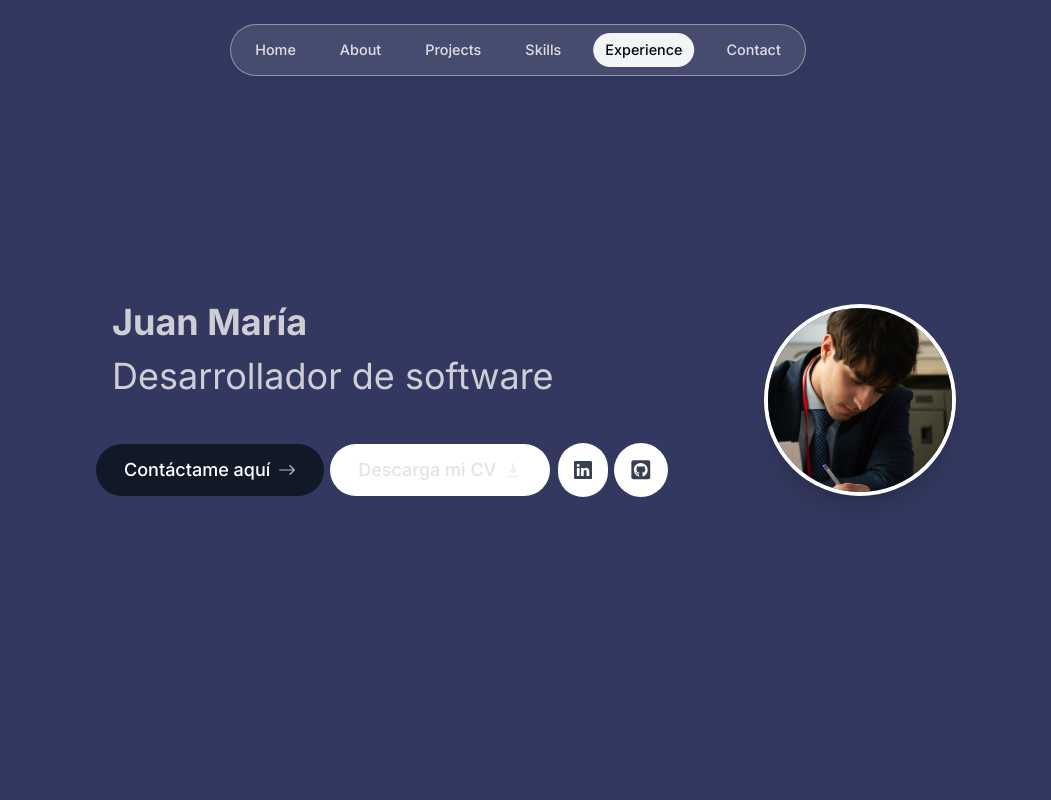
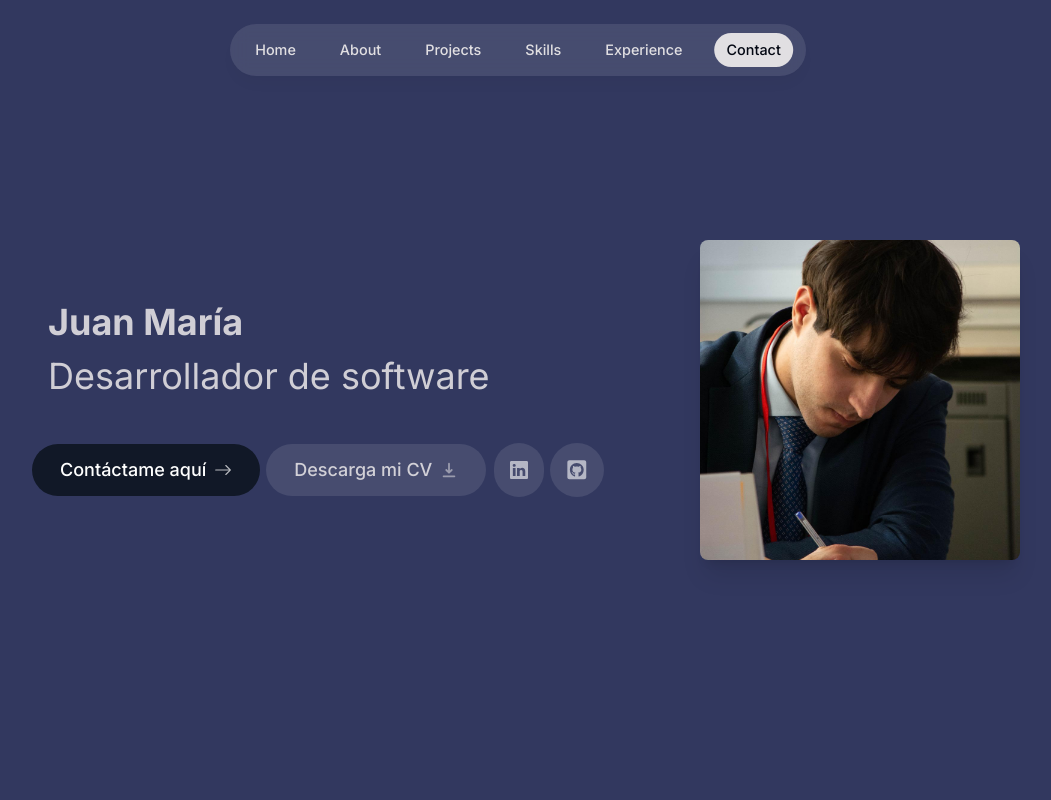
Before and after one commit to juanmariiaa/portfolio, a Next.js app: page / in a window 1280 px wide. Shown: the top 800 px of the page, without its empty margins (122-1173 px from the left). Built offline with nearby package versions, Linux system fonts and the light colour scheme.

Commit message:
Casi terminado

```diff
--- a/app/globals.css
+++ b/app/globals.css
@@ -10,3 +10,7 @@ html {
 .content-box {
   box-shadow: 0px 4px 8px rgba(0, 0, 0, 0.2);
 }
+
+.placeholder-margin-left::placeholder {
+  margin-left: 0.5rem; /* Ajusta el valor según tus necesidades */
+}
--- a/app/page.tsx
+++ b/app/page.tsx
@@ -1,4 +1,5 @@
 import About from "@/components/about";
+import Contact from "@/components/contact";
 import Experiencie from "@/components/experience";
 import Intro from "@/components/intro";
 import Projects from "@/components/projects";
@@ -12,6 +13,7 @@ export default function Home() {
       <Projects />
       <Tecnologies />
       <Experiencie />
+      <Contact />
     </main>
   );
 }
--- a/components/contact.tsx
+++ b/components/contact.tsx
@@ -1,5 +1,57 @@
-import React from "react";
+"use client";
+import { useActiveSectionContext } from "@/context/active-section-context";
+import React, { useEffect } from "react";
+import { TbSend } from "react-icons/tb";
+import { useInView } from "react-intersection-observer";
 
 export default function Contact() {
-  return <div>Contact</div>;
+  const { ref, inView } = useInView({
+    threshold: 0.75,
+  });
+  const { setActiveSection, timeOfLastClick } = useActiveSectionContext();
+
+  useEffect(() => {
+    if (inView && timeOfLastClick < Date.now() - 1000) {
+      setActiveSection("Contact");
+    }
+  }, [inView, setActiveSection, timeOfLastClick]);
+
+  return (
+    <section
+      ref={ref}
+      id="contact"
+      className="mb-28 max-w-screen-md text-left leading-8 sm:mb-40 scroll-mt-28 mx-5 sm:mx-0"
+    >
+      <h2 className="text-3xl text-left font-medium">Contacto</h2>
+      <p>
+        Contáctame a este email: arizaserranojuanmaria@gmail.com o si prefieres
+        rellena este formulario.
+      </p>
+      <form className="flex flex-col gap-4 mt-4">
+        <input
+          className="rounded-xl border-gray-300 p-2 bg-white bg-opacity-10"
+          type="email"
+          required
+          maxLength={500}
+          placeholder="Escribe tu email aquí"
+        />
+        <textarea
+          className="rounded-xl border-gray-300 p-2 resize-none bg-white bg-opacity-10 h-36 placeholder-margin-left"
+          placeholder="Escribe tu mensaje aquí"
+          required
+          maxLength={500}
+        ></textarea>
+        <button
+          type="submit"
+          className="group flex items-center justify-center gap-2 h-[3rem] w-[8rem]
+           text-secondary rounded-full outline-none transition-all focus:scale-110 hover:scale-110
+           active:scale-105 bg-gray-950 disabled:scale-100
+            disabled:bg-opacity-65"
+        >
+          Enviar
+          <TbSend />
+        </button>
+      </form>
+    </section>
+  );
 }
--- a/components/header.tsx
+++ b/components/header.tsx
@@ -14,7 +14,7 @@ export default function Header() {
   return (
     <header className="z-[999] relative">
       <motion.div
-        className="fixed top-0 left-1/2 h-[4.5rem] w-full rounded-none border border-white border-opacity-40 bg-white/10 bg-opacity-80 shadow-lg shadow-black/[0.03] backdrop-blur-[0.5rem] sm:top-6 sm:h-[3.25rem] sm:w-[36rem] sm:rounded-full"
+        className="fixed top-0 left-1/2 h-[4.5rem] w-full rounded-none bg-white/10 bg-opacity-80 shadow-lg shadow-black/[0.03] backdrop-blur-[0.5rem] sm:top-6 sm:h-[3.25rem] sm:w-[36rem] sm:rounded-full"
         initial={{ y: -100, x: "-50%", opacity: 0 }}
         animate={{ y: 0, x: "-50%", opacity: 1 }}
       ></motion.div>
@@ -45,7 +45,7 @@ export default function Header() {
 
                 {link.name === activeSection && (
                   <motion.span
-                    className="bg-gray-100 rounded-full absolute inset-0 -z-10"
+                    className="bg-secondary rounded-full absolute inset-0 -z-10"
                     layoutId="activeSection"
                     transition={{
                       type: "spring",
--- a/components/intro.tsx
+++ b/components/intro.tsx
@@ -39,16 +39,16 @@ export default function Intro() {
             duration: 0.2,
           }}
         >
-          <Image
-            src="/picture.jpeg"
-            alt="Foto de Juan María"
-            width="192"
-            height="192"
-            quality="95"
-            priority={true}
-            className="h-28 w-28 sm:h-48 sm:w-48 rounded-full object-cover
-          border-[0.25rem] border-white shadow-xl"
-          />
+          <div className="w-40 h-40 sm:w-80 sm:h-80 flex items-center justify-center shadow-xl rounded-lg">
+            <Image
+              src="/picture.jpeg"
+              alt="Foto de Juan María"
+              fill={true} // {true} | {false}
+              quality="100"
+              priority={true}
+              className="h-2 w-2 object-cover rounded-lg"
+            />
+          </div>
         </motion.div>
       </section>
 
@@ -85,7 +85,7 @@ export default function Intro() {
             </Link>
 
             <a
-              className="bg-white px-7 py-3 flex items-center gap-2 rounded-full outline-none focus:scale-110 hover:scale-110 active:scale-105 transition cursor-pointer borderBlack dark:bg-white/10"
+              className="px-7 py-3 flex items-center gap-2 rounded-full outline-none focus:scale-110 hover:scale-110 active:scale-105 transition cursor-pointer borderBlack bg-white/10"
               href="/CV.pdf"
               download
             >
@@ -96,7 +96,7 @@ export default function Intro() {
 
           <div className="flex flex-row">
             <a
-              className="bg-white p-4 mr-1.5 text-gray-700 hover:text-gray-950 flex items-center gap-2 rounded-full focus:scale-[1.15] hover:scale-[1.15] active:scale-105 transition cursor-pointer borderBlack dark:bg-white/10 dark:text-white/60"
+              className="p-4 mr-1.5 hover:text-gray-950 flex items-center gap-2 rounded-full focus:scale-[1.15] hover:scale-[1.15] active:scale-105 transition cursor-pointer borderBlack bg-white/10 text-white/60"
               href="https://www.linkedin.com/in/juan-maría-ariza-serrano"
               target="_blank"
             >
@@ -104,7 +104,7 @@ export default function Intro() {
             </a>
 
             <a
-              className="bg-white p-4 text-gray-700 flex items-center gap-2 text-[1.35rem] rounded-full focus:scale-[1.15] hover:scale-[1.15] hover:text-gray-950 active:scale-105 transition cursor-pointer borderBlack dark:bg-white/10 dark:text-white/60"
+              className="p-4 flex items-center gap-2 text-[1.35rem] rounded-full focus:scale-[1.15] hover:scale-[1.15] hover:text-gray-950 active:scale-105 transition cursor-pointer borderBlack bg-white/10 text-white/60"
               href="https://github.com/juanmariiaa"
               target="_blank"
             >
```
